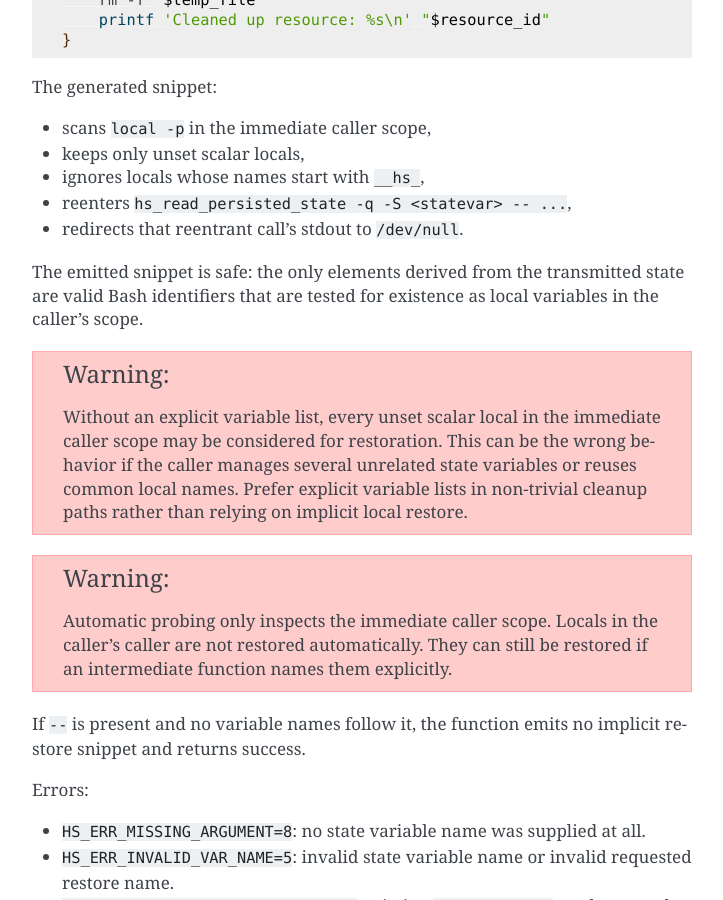
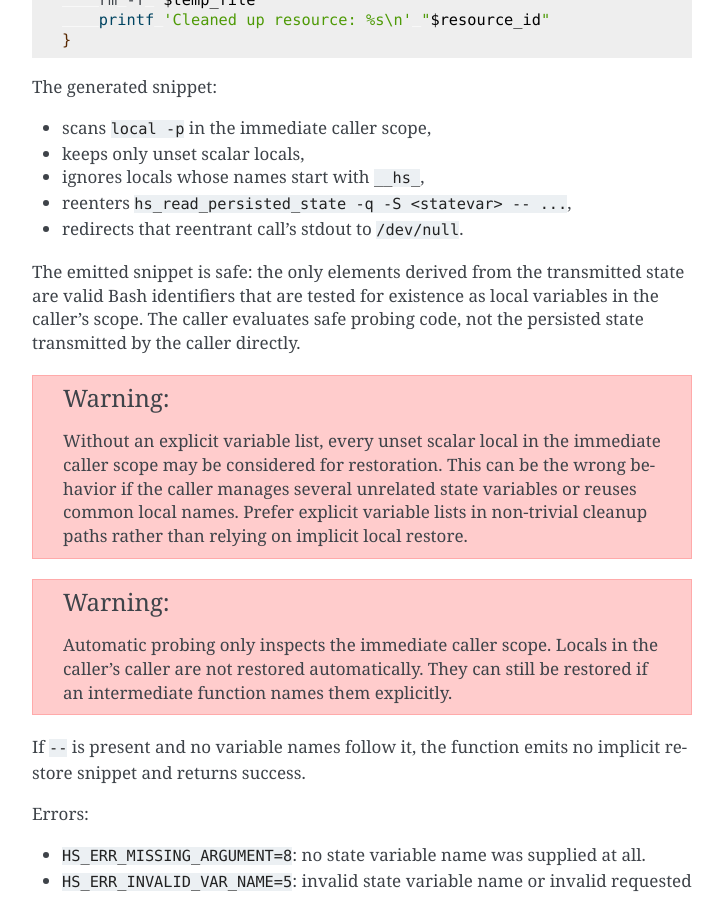
Before and after one commit to CriticalOptimisation/bash-deploy-libs, a Sphinx documentation site: the page built from docs/libraries/handle_state.rst, in a window 1280 px wide and 900 px high, scrolled down 3554 px. Shown: the whole window, without its empty margins (388-1111 px from the left). Built offline with Sphinx 7.4.7, drawn with Linux system fonts in a browser that asks for light colours; pages that are not in the unit, such as notebooks, are missing from menus.

Commit message:
docs(handle_state.rst): clarify caller evaluates safe probe code, not transmitted state (#95)
docs(handle_state.rst): clarify caller evals safe probe code, not transmitted state (#78)

Co-authored-by: Jean-Marc Le Peuvédic <jean-marc.le-peuvedic@calcool.ai>
Co-authored-by: Claude Sonnet 4.6 <noreply@anthropic.com>

```diff
--- a/docs/libraries/handle_state.rst
+++ b/docs/libraries/handle_state.rst
@@ -174,7 +174,8 @@ The generated snippet:
 
 The emitted snippet is safe: the only elements derived from the transmitted
 state are valid Bash identifiers that are tested for existence as local
-variables in the caller's scope.
+variables in the caller's scope. The caller evaluates safe probing code, not
+the persisted state transmitted by the caller directly.
 
 .. warning::
 
```
